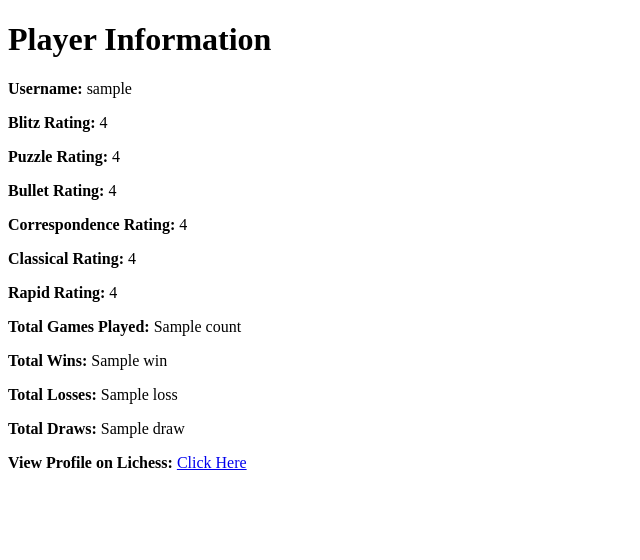
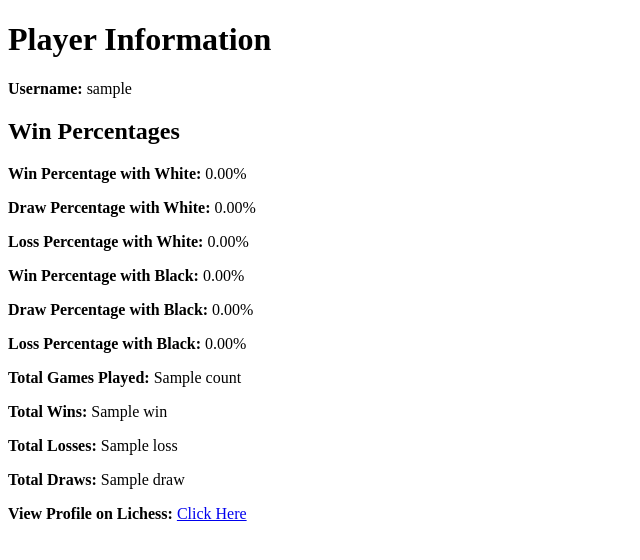
Before and after one commit to miladzeraat/myLichess, a Flask app: template templates/player.html in a window 1280 px wide. Shown: the top 560 px of the page, without its empty margins (0-640 px from the left). Run offline with Flask 3, Linux system fonts and the light colour scheme; the template is opened without the code that fills it: most values are stand-ins (such as "Sample title", 1, 10 or a date in 2020).

Commit message:
winloss percentage

```diff
--- a/app.py
+++ b/app.py
@@ -1,6 +1,7 @@
 from flask import Flask, render_template, request
 import requests
-import time
+import berserk
+
 app = Flask(__name__)
 
 API_TOKEN = 'lip_yBjKhwsBvqUCJEu2Khcr'
@@ -18,21 +19,74 @@ def get_player_info(username):
         print(f"Error fetching player info: {e}")
         return None
 
+def get_win_percentages(username):
+    session = berserk.TokenSession(API_TOKEN)
+    client = berserk.Client(session=session)
+
+    try:
+        games = list(client.games.export_by_player(username))
+        total_games = len(games)
+
+
+        wins_white = 0
+        draw_with_white=0
+        games_with_white=0
+        wins_black = 0
+        draw_with_black=0
+        games_with_black=0
+
+        for  game in games:
+            winner = game.get('winner')
+            draw_status = game.get('status')
+            if winner is None:
+
+                if game['players']['white']['user']['name'].lower() == username.lower():
+                    draw_with_white+=1
+                    games_with_white+=1
+                else:
+                    draw_with_black+=1
+                    games_with_black+=1
+
+            else:
+                if game['players']['white']['user']['name'].lower() == username.lower():
+                    if winner == 'white':
+                        wins_white += 1
+                    games_with_white+=1
+                elif game['players']['black']['user']['name'].lower() == username.lower():
+                    if winner == 'black':
+                        wins_black += 1
+                    games_with_black+=1
+
+
+        print("Wins as white:", games_with_white)  # Debug print
+        print("Wins as black:", draw_with_white)  # Debug print
+
+        win_percentage_white = (wins_white / games_with_white) * 100 if games_with_white > 0 else 0
+        draw_percentage_white = (draw_with_white / games_with_white) * 100 if games_with_white > 0 else 0
+        win_percentage_black = (wins_black / games_with_black) * 100 if games_with_black > 0 else 0
+        draw_percentage_black = (draw_with_black / games_with_black) * 100 if games_with_black > 0 else 0
+        return win_percentage_white, draw_percentage_white, win_percentage_black, draw_percentage_black
+    except berserk.exceptions.ResponseError as e:
+        print(f"Error fetching games data: {e}")
+        return None, None
+
+
+
+
 
 @app.route('/')
 def index():
     return render_template('index.html')
-
 
 @app.route('/player', methods=['POST'])
 def player():
     username = request.form['username']
     player_info = get_player_info(username)
     if player_info:
-        return render_template('player.html', player_info=player_info)
+        win_percentage_white, draw_percentage_white,win_percentage_black,draw_percentage_black = get_win_percentages(username)
+        return render_template('player.html', player_info=player_info, win_percentage_white=win_percentage_white,draw_percentage_white=draw_percentage_white, win_percentage_black=win_percentage_black, draw_percentage_black=draw_percentage_black)
     else:
         return render_template('index.html', error="Failed to retrieve player information.")
 
-
 if __name__ == '__main__':
     app.run(port=8090, debug=True)
--- a/templates/player.html
+++ b/templates/player.html
@@ -9,12 +9,17 @@
     <h1>Player Information</h1>
     {% if player_info %}
         <p><strong>Username:</strong> {{ player_info.username }}</p>
-        <p><strong>Blitz Rating:</strong> {{ player_info.perfs.blitz.rating }}</p>
-        <p><strong>Puzzle Rating:</strong> {{ player_info.perfs.puzzle.rating }}</p>
-        <p><strong>Bullet Rating:</strong> {{ player_info.perfs.bullet.rating }}</p>
-        <p><strong>Correspondence Rating:</strong> {{ player_info.perfs.correspondence.rating }}</p>
-        <p><strong>Classical Rating:</strong> {{ player_info.perfs.classical.rating }}</p>
-        <p><strong>Rapid Rating:</strong> {{ player_info.perfs.rapid.rating }}</p>
+        <!-- Display other player information as before -->
+
+        <h2>Win Percentages</h2>
+        <p><strong>Win Percentage with White:</strong> {{ "%.2f"|format(win_percentage_white) }}%</p>
+        <p><strong>Draw Percentage with White:</strong> {{ "%.2f"|format(draw_percentage_white) }}%</p>
+        <p><strong>Loss Percentage with White:</strong> {{ "%.2f"|format(100 - draw_percentage_white-win_percentage_white) }}%</p>
+
+        <p><strong>Win Percentage with Black:</strong> {{ "%.2f"|format(win_percentage_black) }}%</p>
+        <p><strong>Draw Percentage with Black:</strong> {{ "%.2f"|format(draw_percentage_black) }}%</p>
+        <p><strong>Loss Percentage with Black:</strong> {{ "%.2f"|format(100 - draw_percentage_black-win_percentage_black) }}%</p>
+
         <p><strong>Total Games Played:</strong> {{ player_info.count.all }}</p>
         <p><strong>Total Wins:</strong> {{ player_info.count.win }}</p>
         <p><strong>Total Losses:</strong> {{ player_info.count.loss }}</p>
```
